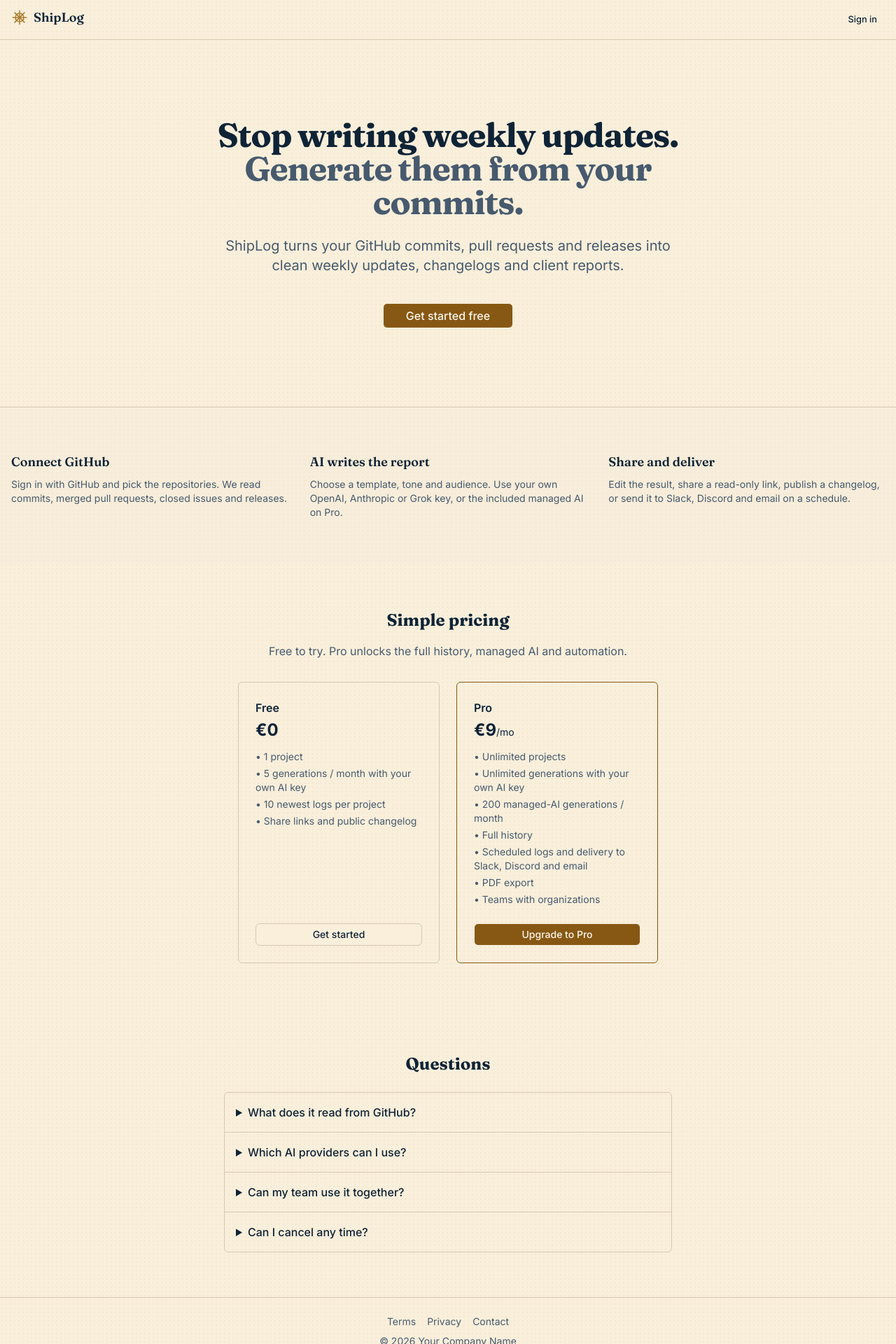
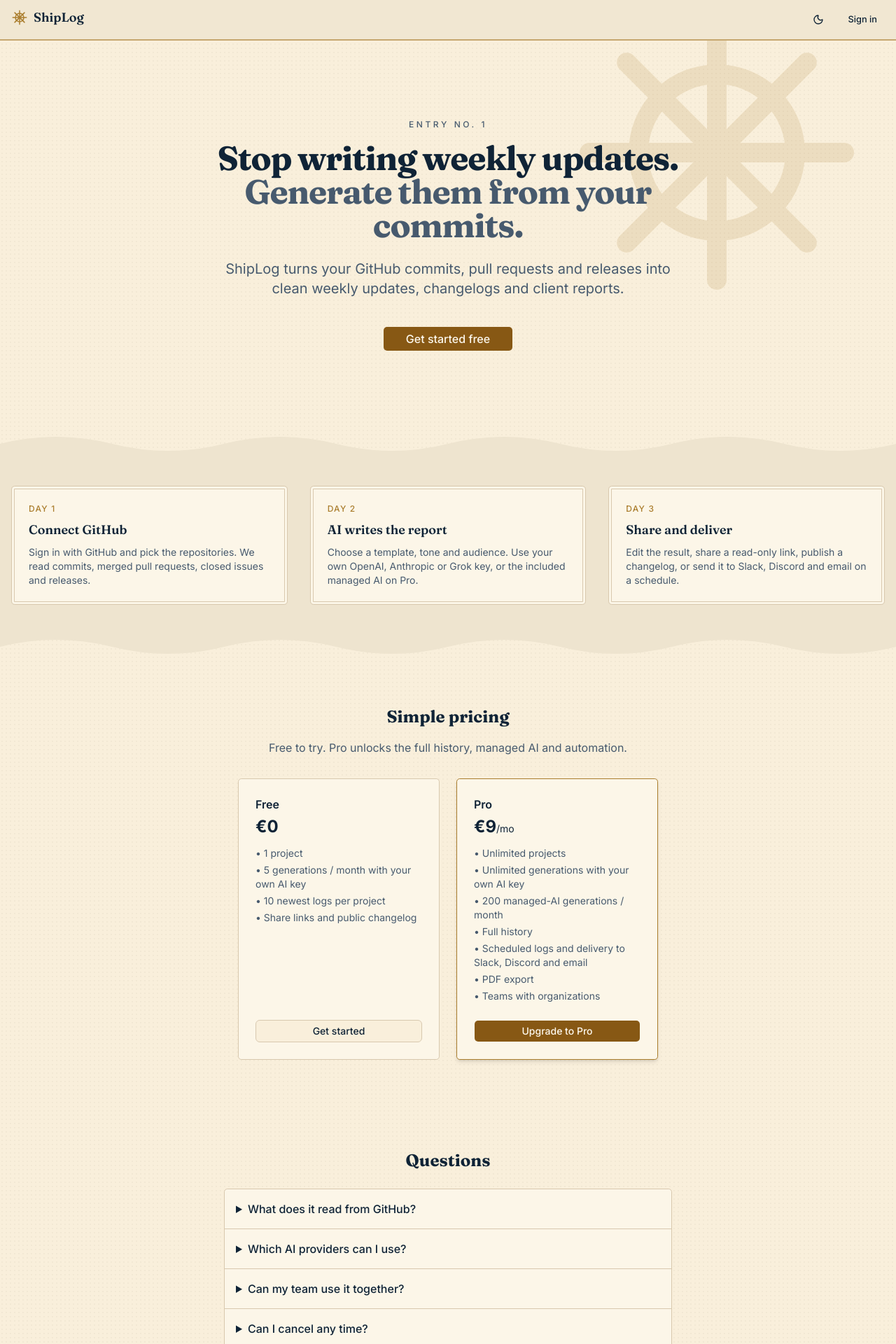
Before and after one commit to MartinPavic/ShipLog, a Next.js app: page / in a window 1280 px wide. Shown: the top 1920 px of the page at 70% size. Built offline with nearby package versions, Linux system fonts and the light colour scheme; no server answers.

Commit message:
Redesign 5: landing, auth, dashboard header, public pages and legal with toggle and nautical layout

```diff
--- a/src/app/(auth)/sign-in/[[...sign-in]]/page.tsx
+++ b/src/app/(auth)/sign-in/[[...sign-in]]/page.tsx
@@ -1,9 +1,10 @@
 import { SignIn } from "@clerk/nextjs";
+import { AuthShell } from "@/components/auth-shell";
 
 export default function SignInPage() {
   return (
-    <div className="flex min-h-screen items-center justify-center">
+    <AuthShell>
       <SignIn />
-    </div>
+    </AuthShell>
   );
 }
--- a/src/app/(auth)/sign-up/[[...sign-up]]/page.tsx
+++ b/src/app/(auth)/sign-up/[[...sign-up]]/page.tsx
@@ -1,9 +1,10 @@
 import { SignUp } from "@clerk/nextjs";
+import { AuthShell } from "@/components/auth-shell";
 
 export default function SignUpPage() {
   return (
-    <div className="flex min-h-screen items-center justify-center">
+    <AuthShell>
       <SignUp />
-    </div>
+    </AuthShell>
   );
 }
--- a/src/app/dashboard/layout.tsx
+++ b/src/app/dashboard/layout.tsx
@@ -4,6 +4,7 @@
 import { redirect } from "next/navigation";
 import { Brand } from "@/components/brand";
 import { ProjectSwitcher } from "@/components/project-switcher";
+import { ThemeToggle } from "@/components/theme-toggle";
 import { features } from "@/env";
 import { getOwner, isAdmin } from "@/lib/owner";
 import { getPlanLimits } from "@/lib/plans";
@@ -25,7 +26,7 @@
 
   return (
     <div className="min-h-screen bg-background">
-      <header className="border-b print:hidden">
+      <header className="border-b-2 border-double border-brass/60 bg-sidebar print:hidden">
         <div className="container mx-auto flex h-14 items-center justify-between px-4">
           <div className="flex items-center gap-6">
             <Link href="/dashboard">
@@ -54,12 +55,13 @@
               />
             )}
             <ProjectSwitcher projects={projects.map((p) => ({ id: p.id, name: p.name }))} />
+            <ThemeToggle />
             <UserButton />
           </div>
         </div>
       </header>
       {freeOrg && (
-        <div role="status" className="border-b bg-yellow-500/5 print:hidden">
+        <div role="status" className="border-b bg-warning/10 print:hidden">
           <p className="container mx-auto px-4 py-2 text-sm">
             This organization is on the Free plan. Teams are a Pro feature:{" "}
             {isAdmin(owner) ? (
--- a/src/app/dashboard/page.tsx
+++ b/src/app/dashboard/page.tsx
@@ -61,7 +61,7 @@
       </div>
 
       {success && (
-        <p role="status" className="rounded-lg border border-green-600/30 bg-green-600/5 p-4 text-sm">
+        <p role="status" className="rounded-lg border border-success/30 bg-success/10 p-4 text-sm">
           {plan === "pro"
             ? "You're on Pro. Thanks for subscribing!"
             : "Payment received. Your Pro plan activates in a moment; refresh this page in a few seconds."}
@@ -113,7 +113,7 @@
           </Link>
         </div>
         {recentLogs.length === 0 ? (
-          <p className="text-sm text-muted-foreground">Nothing generated yet.</p>
+          <p className="text-sm text-muted-foreground">The log is still blank. Nothing generated yet.</p>
         ) : (
           <ul className="divide-y rounded-lg border">
             {recentLogs.map((log) => (
--- a/src/app/page.tsx
+++ b/src/app/page.tsx
@@ -1,6 +1,9 @@
 import Link from "next/link";
 import { Show, SignInButton, UserButton } from "@clerk/nextjs";
 import { Brand } from "@/components/brand";
+import { ShipWheel } from "@/components/nautical/ship-wheel";
+import { WaveDivider } from "@/components/nautical/wave-divider";
+import { ThemeToggle } from "@/components/theme-toggle";
 import { Button } from "@/components/ui/button";
 import { UpgradeButton } from "@/components/upgrade-button";
 import { siteConfig } from "@/config/site";
@@ -9,7 +12,7 @@
 
 function PlanCard({ plan, name, price, highlighted }: { plan: Plan; name: string; price: React.ReactNode; highlighted?: boolean }) {
   return (
-    <div className={`flex w-72 flex-col rounded-lg border p-6 ${highlighted ? "border-primary" : ""}`}>
+    <div className={`flex w-72 flex-col rounded-md border bg-card p-6 ${highlighted ? "border-brass shadow-md" : ""}`}>
       <div className="mb-1 font-semibold">{name}</div>
       <div className="mb-3 text-2xl font-bold">{price}</div>
       <ul className="mb-6 space-y-1 text-sm text-muted-foreground">
@@ -47,12 +50,13 @@
 
   return (
     <div className="flex min-h-screen flex-col">
-      <header className="border-b">
+      <header className="border-b-2 border-double border-brass/60 bg-sidebar">
         <div className="container mx-auto flex h-14 items-center justify-between px-4">
           <Link href="/" className="text-lg">
             <Brand />
           </Link>
           <div className="flex items-center gap-4">
+            <ThemeToggle />
             <Show when="signed-out">
               <SignInButton mode="modal">
                 <Button variant="ghost" size="sm">
@@ -73,7 +77,10 @@
       </header>
 
       <main className="flex-1">
-        <section className="container mx-auto px-4 py-20 text-center md:py-28">
+        <section className="relative overflow-hidden">
+          <ShipWheel className="pointer-events-none absolute -right-16 -top-16 size-80 text-brass opacity-15 md:right-8 md:size-[28rem]" />
+          <div className="container relative mx-auto px-4 py-20 text-center md:py-28">
+            <p className="mb-4 text-xs font-medium uppercase tracking-[0.3em] text-muted-foreground">Entry no. 1</p>
             <h1 className="mx-auto mb-6 max-w-3xl text-4xl font-bold tracking-tight md:text-5xl">
               {siteConfig.tagline}
               <br />
@@ -94,18 +101,22 @@
                 </Button>
               </Link>
             </Show>
+          </div>
         </section>
 
-        <section className="border-t bg-muted/30">
-          <div className="container mx-auto grid gap-8 px-4 py-16 md:grid-cols-3">
-            {siteConfig.features.map((feature) => (
-              <div key={feature.title} className="space-y-2">
+        <WaveDivider className="text-secondary" />
+        <section className="bg-secondary">
+          <div className="container mx-auto grid gap-8 px-4 py-10 md:grid-cols-3">
+            {siteConfig.features.map((feature, i) => (
+              <div key={feature.title} className="ledger space-y-2 rounded-md bg-card p-6">
+                <p className="text-xs font-medium uppercase tracking-widest text-brass">Day {i + 1}</p>
                 <h2 className="text-lg font-semibold">{feature.title}</h2>
                 <p className="text-sm text-muted-foreground">{feature.body}</p>
               </div>
             ))}
           </div>
         </section>
+        <WaveDivider flip className="text-secondary" />
 
         {showPricing && (
           <section className="container mx-auto px-4 py-16 text-center">
@@ -131,7 +142,7 @@
 
         <section className="container mx-auto max-w-2xl px-4 py-16">
           <h2 className="mb-6 text-center text-2xl font-bold">Questions</h2>
-          <div className="divide-y rounded-lg border">
+          <div className="divide-y rounded-md border bg-card">
             {siteConfig.faq.map((item) => (
               <details key={item.q} className="group p-4">
                 <summary className="cursor-pointer font-medium">{item.q}</summary>
@@ -142,7 +153,7 @@
         </section>
       </main>
 
-      <footer className="border-t py-6 text-center text-sm text-muted-foreground">
+      <footer className="border-t-2 border-double border-brass/60 py-6 text-center text-sm text-muted-foreground">
         <nav className="mb-2 flex justify-center gap-4">
           <Link href="/terms" className="hover:text-foreground">
             Terms
--- /dev/null
+++ b/src/components/auth-shell.tsx
@@ -0,0 +1,21 @@
+import Link from "next/link";
+import { Brand } from "@/components/brand";
+import { ShipWheel } from "@/components/nautical/ship-wheel";
+import { WaveDivider } from "@/components/nautical/wave-divider";
+import { ThemeToggle } from "@/components/theme-toggle";
+
+export function AuthShell({ children }: { children: React.ReactNode }) {
+  return (
+    <div className="relative flex min-h-screen flex-col items-center justify-center gap-6 overflow-hidden px-4">
+      <ShipWheel className="pointer-events-none absolute -left-24 -top-24 size-96 text-brass opacity-10" />
+      <div className="absolute right-4 top-4">
+        <ThemeToggle />
+      </div>
+      <Link href="/" className="relative text-2xl">
+        <Brand />
+      </Link>
+      <div className="relative">{children}</div>
+      <WaveDivider className="absolute inset-x-0 bottom-0 text-secondary" />
+    </div>
+  );
+}
--- a/src/components/legal-page.tsx
+++ b/src/components/legal-page.tsx
@@ -1,21 +1,23 @@
 import Link from "next/link";
 import { Brand } from "@/components/brand";
+import { ThemeToggle } from "@/components/theme-toggle";
 import { siteConfig } from "@/config/site";
 
 export function LegalPage({ title, children }: { title: string; children: React.ReactNode }) {
   const { legal } = siteConfig;
   return (
     <div className="min-h-screen">
-      <header className="border-b">
-        <div className="container mx-auto flex h-14 items-center px-4">
+      <header className="border-b-2 border-double border-brass/60 bg-sidebar">
+        <div className="container mx-auto flex h-14 items-center justify-between px-4">
           <Link href="/">
             <Brand />
           </Link>
+          <ThemeToggle />
         </div>
       </header>
       <main className="container mx-auto max-w-3xl space-y-6 px-4 py-12">
         {!legal.reviewed && (
-          <p role="note" className="rounded-lg border border-yellow-600/40 bg-yellow-500/10 p-4 text-sm">
+          <p role="note" className="rounded-lg border border-warning/40 bg-warning/10 p-4 text-sm">
             <strong>Template, not legal advice.</strong> Replace this text with your own {title.toLowerCase()}, reviewed by
             a lawyer, then set <code>legal.reviewed</code> to <code>true</code> in <code>src/config/site.ts</code> to
             remove this notice.
```
Also changed, not shown: src/app/p/[ownerSlug]/[projectSlug]/page.tsx (+14 -5 lines), src/app/s/[token]/page.tsx (+10 -6 lines). Lines whose indentation alone changed are shown as unchanged.
